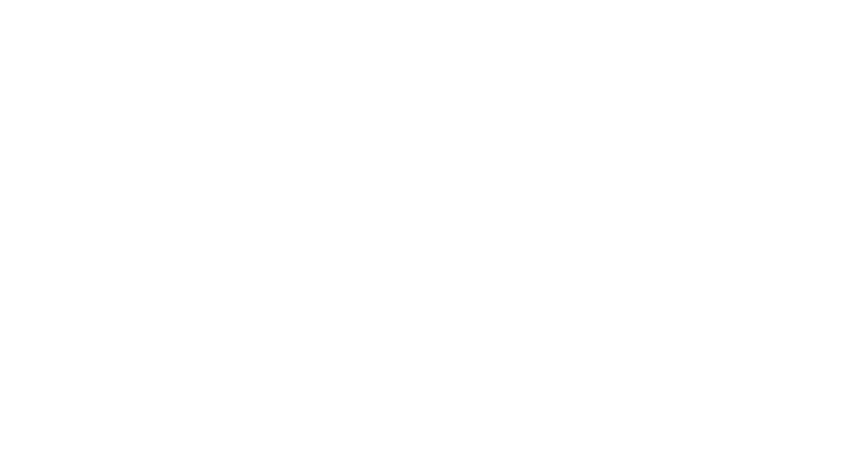
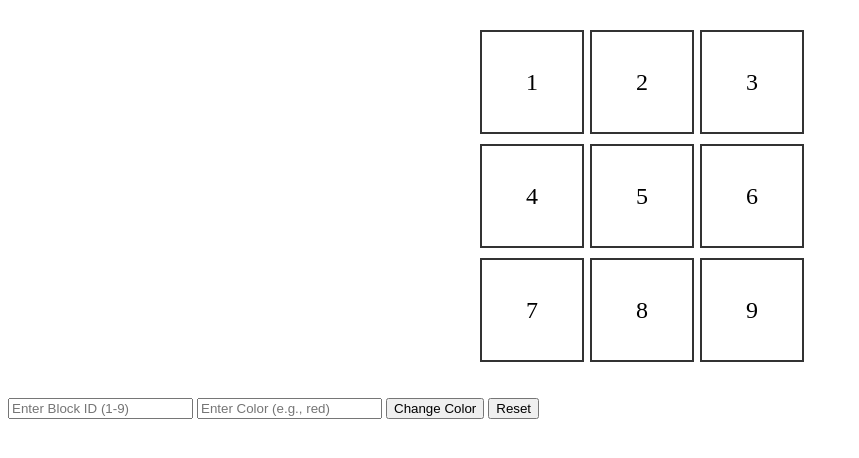
Before and after one commit to acciojob/Replit-Asian-Paints-sahilaroora, a website: page main.html in a window 1280 px wide. Shown: the whole page, without its empty margins (0-859 px from the left). Drawn offline with Linux system fonts and the light colour scheme.

Commit message:
created a submission

```diff
--- a/main.html
+++ b/main.html
@@ -1,16 +1,33 @@
 <!DOCTYPE html>
-
 <html>
 
 <head>
-	<link rel="stylesheet" href="styles.css">
+  <link rel="stylesheet" href="styles.css">
 </head>
 
 <body>
-	<!-- the entire body must be written by student -->
-    <script type="text/javascript" src="./script.js">
-</script>
 
+  <div id="grid-container">
+    <!-- 3x3 Grid -->
+    <div id="1" class="grid-item">1</div>
+    <div id="2" class="grid-item">2</div>
+    <div id="3" class="grid-item">3</div>
+    <div id="4" class="grid-item">4</div>
+    <div id="5" class="grid-item">5</div>
+    <div id="6" class="grid-item">6</div>
+    <div id="7" class="grid-item">7</div>
+    <div id="8" class="grid-item">8</div>
+    <div id="9" class="grid-item">9</div>
+  </div>
+
+  <br><br>
+
+  <input type="text" id="block_id" placeholder="Enter Block ID (1-9)">
+  <input type="text" id="colour_id" placeholder="Enter Color (e.g., red)">
+  <button id="change_button">Change Color</button>
+  <button id="Reset">Reset</button>
+
+  <script type="text/javascript" src="./script.js"></script>
 </body>
 
 </html>
--- a/script.js
+++ b/script.js
@@ -1 +1,28 @@
 //your JS code here. If required.
+// your JS code here. If required.
+
+const changeBtn = document.getElementById("change_button");
+const resetBtn = document.getElementById("Reset");
+
+changeBtn.addEventListener("click", () => {
+  const blockId = document.getElementById("block_id").value.trim();
+  const color = document.getElementById("colour_id").value.trim();
+
+  // Reset all blocks first
+  for (let i = 1; i <= 9; i++) {
+    document.getElementById(i).style.backgroundColor = "transparent";
+  }
+
+  // Apply color to specific block if valid
+  const block = document.getElementById(blockId);
+  if (block) {
+    block.style.backgroundColor = color;
+  }
+});
+
+resetBtn.addEventListener("click", () => {
+  // Reset all blocks to transparent
+  for (let i = 1; i <= 9; i++) {
+    document.getElementById(i).style.backgroundColor = "transparent";
+  }
+});
--- a/styles.css
+++ b/styles.css
@@ -1 +1,21 @@
 /*  your css code here. If applicable */
+/* your css code here. If applicable */
+#grid-container {
+  display: grid;
+  grid-template-columns: repeat(3, 100px);
+  grid-gap: 10px;
+  justify-content: center;
+  margin-top: 30px;
+}
+
+.grid-item {
+  width: 100px;
+  height: 100px;
+  background-color: transparent;
+  display: flex;
+  align-items: center;
+  justify-content: center;
+  border: 2px solid #333;
+  font-size: 24px;
+  cursor: pointer;
+}
```
